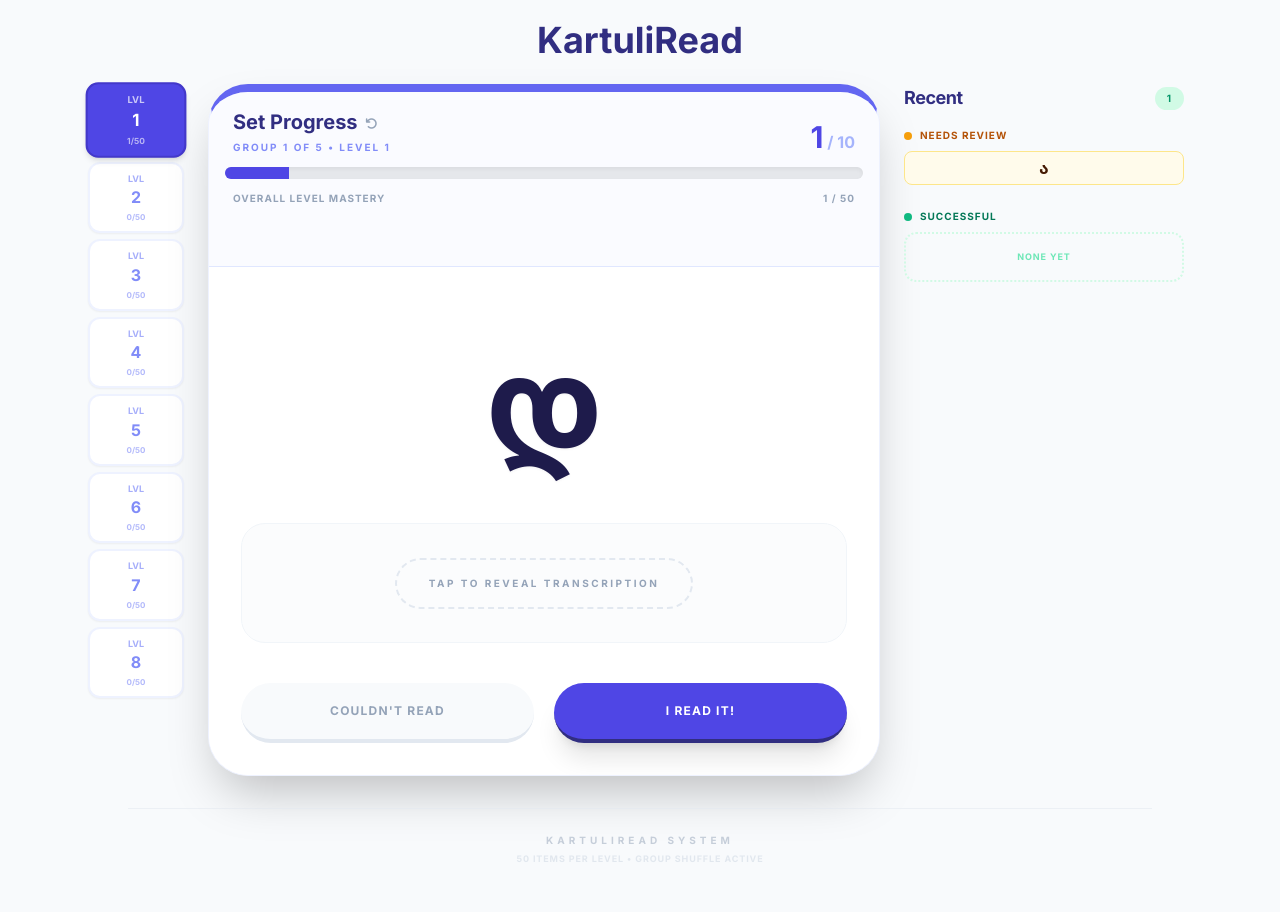
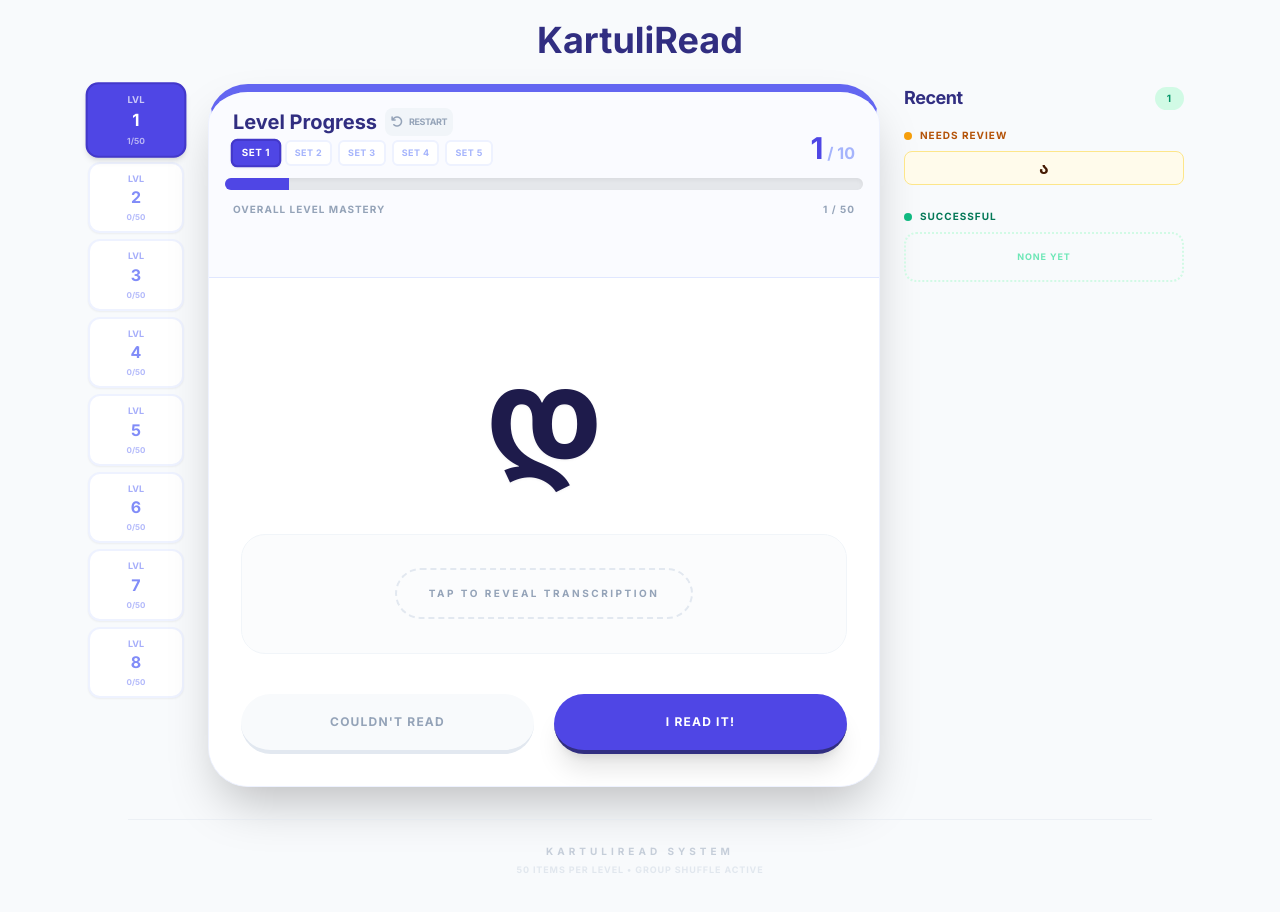
Before and after one commit to SebastianKristof/kartuliread, a React (Vite) app: page / in a window 1280 px wide. Both pictures are taken after a click on the button "COULDN'T READ". Shown: the top 912 px of the page. Built offline with nearby package versions, Linux system fonts and the light colour scheme.

Commit message:
set logic

```diff
--- a/App.tsx
+++ b/App.tsx
@@ -327,6 +327,17 @@ const App: React.FC = () => {
     setUnsuccessfulHistory([]);
   };
 
+  const handleSetChange = (setNum: number) => {
+    const newProgress = (setNum - 1) * BATCH_SIZE;
+    setLevelProgress(prev => ({ ...prev, [currentLevel]: newProgress }));
+    setSuccessfulHistory([]);
+    setUnsuccessfulHistory([]);
+    setFailedQueue([]);
+    setIsInRepetitionMode(false);
+    setRepetitionIndex(0);
+    setShowTranscription(false);
+  };
+
   const handleResetLevel = () => {
     setShowResetModal(true);
   };
@@ -364,27 +375,27 @@ const App: React.FC = () => {
       {/* Reset Confirmation Modal */}
       {showResetModal && (
         <div className="fixed inset-0 z-50 flex items-center justify-center p-4 bg-black/50 backdrop-blur-sm animate-in fade-in duration-200">
-          <div className="bg-white rounded-2xl sm:rounded-3xl shadow-2xl max-w-md w-full p-6 sm:p-8 border-4 border-red-500 animate-in zoom-in duration-300">
+          <div className="bg-white rounded-2xl sm:rounded-3xl shadow-2xl max-w-md w-full p-6 sm:p-8 border-4 border-indigo-100 animate-in zoom-in duration-300">
             <div className="text-center">
               <div className="mb-4">
-                <div className="w-16 h-16 mx-auto bg-red-100 rounded-full flex items-center justify-center">
-                  <i className="fas fa-exclamation-triangle text-red-600 text-3xl"></i>
+                <div className="w-16 h-16 mx-auto bg-indigo-50 rounded-full flex items-center justify-center">
+                  <i className="fas fa-undo text-indigo-500 text-3xl"></i>
                 </div>
               </div>
-              <h3 className="text-xl sm:text-2xl font-black text-indigo-900 mb-2">Reset Level {currentLevel}?</h3>
-              <p className="text-sm sm:text-base text-slate-600 mb-6">This will reset all progress for Level {currentLevel}. This cannot be undone.</p>
+              <h3 className="text-xl sm:text-2xl font-black text-indigo-900 mb-2">Restart Level {currentLevel}?</h3>
+              <p className="text-sm sm:text-base text-slate-500 mb-6">Want to start this level from the beginning? This will clear your current progress.</p>
               <div className="flex gap-3 sm:gap-4 justify-center">
                 <button
                   onClick={() => setShowResetModal(false)}
-                  className="px-6 sm:px-8 py-2 sm:py-3 bg-slate-200 hover:bg-slate-300 text-slate-700 rounded-xl font-black transition-all uppercase tracking-widest text-xs sm:text-sm"
+                  className="px-6 sm:px-8 py-2 sm:py-3 bg-slate-100 hover:bg-slate-200 text-slate-500 rounded-xl font-black transition-all uppercase tracking-widest text-xs sm:text-sm"
                 >
-                  Cancel
+                  Go Back
                 </button>
                 <button
                   onClick={confirmResetLevel}
-                  className="px-6 sm:px-8 py-2 sm:py-3 bg-red-600 hover:bg-red-700 text-white rounded-xl font-black transition-all uppercase tracking-widest text-xs sm:text-sm"
+                  className="px-6 sm:px-8 py-2 sm:py-3 bg-indigo-600 hover:bg-indigo-700 text-white rounded-xl font-black transition-all uppercase tracking-widest text-xs sm:text-sm shadow-lg shadow-indigo-100"
                 >
-                  Reset
+                  Restart
                 </button>
               </div>
             </div>
@@ -455,20 +466,46 @@ const App: React.FC = () => {
               <div className="flex justify-between items-end mb-1 sm:mb-2 md:mb-3 px-1 sm:px-2">
                 <div className="flex-1">
                   <div className="flex items-center gap-2 mb-1">
-                    <h2 className="text-indigo-900 font-black text-base sm:text-lg md:text-xl">Set Progress</h2>
+                    <h2 className="text-indigo-900 font-black text-base sm:text-lg md:text-xl">Level Progress</h2>
                     {successCount > 0 && (
                       <button
                         onClick={handleResetLevel}
-                        className="text-slate-400 hover:text-red-600 transition-colors"
+                        className="bg-slate-100 hover:bg-red-50 text-slate-400 hover:text-red-500 p-1.5 rounded-lg transition-all flex items-center gap-1.5"
                         title={`Reset Level ${currentLevel} progress`}
                       >
                         <i className="fas fa-undo text-[10px] sm:text-xs"></i>
+                        <span className="text-[9px] font-black uppercase tracking-tighter hidden sm:inline">Restart</span>
                       </button>
                     )}
                   </div>
-                  <p className="text-[9px] sm:text-[10px] text-indigo-400 font-bold uppercase tracking-[0.2em]">
-                    Group {Math.min(currentGroup, 5)} of 5 • Level {currentLevel}
-                  </p>
+                  <div className="flex flex-wrap items-center gap-1.5">
+                    {[1, 2, 3, 4, 5].map(setNum => {
+                      const isCompleted = successCount >= setNum * BATCH_SIZE;
+                      const isCurrent = currentGroup === setNum;
+                      return (
+                        <button
+                          key={setNum}
+                          onClick={() => handleSetChange(setNum)}
+                          disabled={isCompleted}
+                          className={`text-[8px] sm:text-[9px] font-black uppercase tracking-wider px-1.5 sm:px-2 py-0.5 sm:py-1 rounded-md transition-all border-2 ${isCompleted
+                              ? 'bg-emerald-50 text-emerald-500 border-emerald-100 opacity-80 cursor-default'
+                              : isCurrent
+                                ? 'bg-indigo-600 text-white border-indigo-700 shadow-sm scale-110'
+                                : 'bg-white text-indigo-300 border-indigo-50 hover:border-indigo-200'
+                            }`}
+                        >
+                          {isCompleted ? (
+                            <div className="flex items-center gap-1">
+                              <i className="fas fa-check-circle"></i>
+                              <span>Set {setNum}</span>
+                            </div>
+                          ) : (
+                            `Set ${setNum}`
+                          )}
+                        </button>
+                      );
+                    })}
+                  </div>
                 </div>
                 <div className="text-right">
                   <span className="text-2xl sm:text-3xl font-black text-indigo-600">{groupProgress}</span>
```
